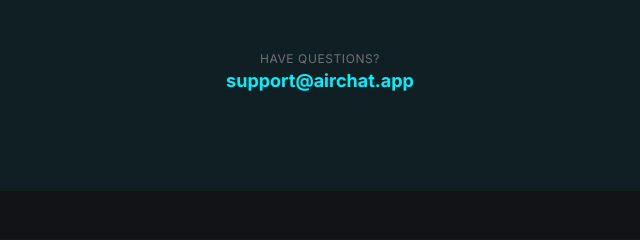
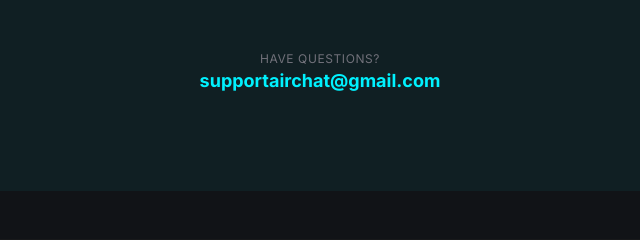
Before and after one commit to TeaKupradze/OfflineChat-AirChat, a plain HTML site: page index.html in a window 1280 px wide. Shown: the part 3483-3723 px from the top of the page, 320-960 px from the left. Drawn offline with nearby package versions, Linux system fonts and the light colour scheme.

Commit message:
Add files via upload
add support and privacy

```diff
--- a/index.html
+++ b/index.html
@@ -238,7 +238,7 @@
                 </div>
                 <div class="pt-20 border-t border-white/5 space-y-4">
                     <p class="text-zinc-500 text-xs tracking-wider">HAVE QUESTIONS?</p>
-                    <a class="text-[#00f1fe] hover:underline font-bold text-lg" href="mailto:support@airchat.app">support@airchat.app</a>
+                    <a class="text-[#00f1fe] hover:underline font-bold text-lg" href="mailto:supportairchat@gmail.com">supportairchat@gmail.com</a>
                 </div>
             </div>
         </section>
```
